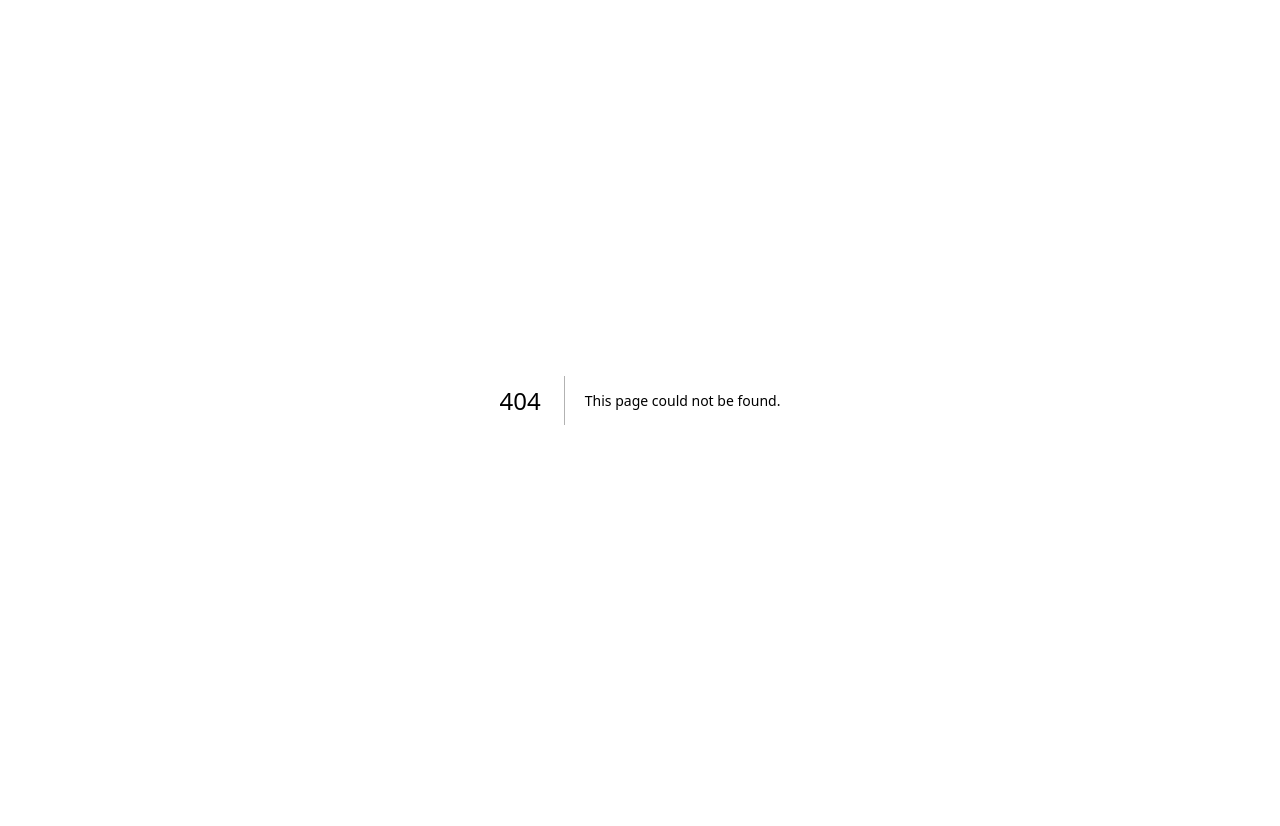
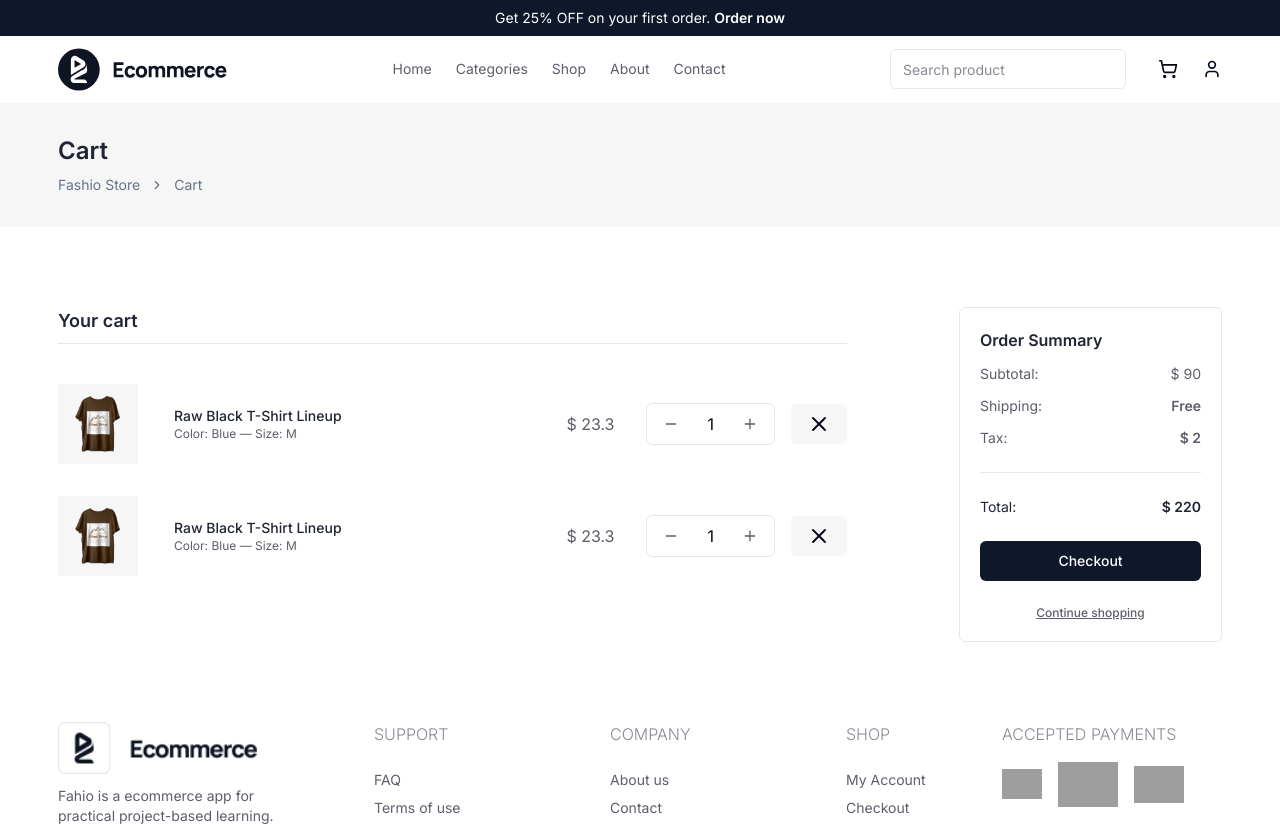
Before and after one commit to abdullahmia/t-shirthaven, a Next.js app: page /cart in a window 1280 px wide. Before the commit this address had no page. Shown: the top 826 px of the page. Before the commit the page ends 800 px from the top, so only its background shows below. Built offline with nearby package versions, Linux system fonts and the light colour scheme; grey boxes are pictures that could not be loaded.

Commit message:
feat: cart UI

```diff
--- /dev/null
+++ b/app/(website)/cart/components/cart-item.jsx
@@ -0,0 +1,42 @@
+import { Button } from "@/components/ui/button";
+import { Minus, Plus, X } from "lucide-react";
+import Image from "next/image";
+
+export default function CartItem() {
+  return (
+    <div className="flex lg:flex-nowrap flex-wrap items-center justify-between lg:gap-0 gap-4">
+      <div className="w-full flex items-center gap-9">
+        <div>
+          <Image
+            src={"/assets/images/product.png"}
+            width={100}
+            height={100}
+            alt="prouct"
+            className="w-[80px] h-[80px] object-cover aspect-auto"
+          />
+        </div>
+        <div>
+          <h2 className="text-sm font-medium text-primary">
+            Raw Black T-Shirt Lineup
+          </h2>
+          <p className="text-xs text-secondary">Color: Blue — Size: M</p>
+        </div>
+      </div>
+      <div className="w-full flex items-center lg:justify-end justify-start gap-4">
+        <h3 className="text-secondary">$ 23.3</h3>
+        <div className="border rounded-md flex items-center gap-3 ms-4">
+          <Button variant="ghost" className="text-xs text-secondary">
+            <Minus size={16} color="#5c5f6a" />
+          </Button>
+          <p>1</p>
+          <Button variant="ghost" className="text-xs text-secondary">
+            <Plus size={16} color="#5c5f6a" />
+          </Button>
+        </div>
+        <Button variant="ghost" className="text-xs bg-secondary">
+          <X />
+        </Button>
+      </div>
+    </div>
+  );
+}
--- /dev/null
+++ b/app/(website)/cart/components/cart-total.jsx
@@ -0,0 +1,43 @@
+import { Button } from "@/components/ui/button";
+import Link from "next/link";
+
+export default function CartTotal() {
+  return (
+    <div className="w-full border rounded-md p-5">
+      <h2 className="text-primary font-semibold">Order Summary</h2>
+
+      <div className="mt-3 space-y-3">
+        <div className="text-sm text-secondary flex justify-between">
+          <span>Subtotal: </span>
+          <span>$ 90</span>
+        </div>
+        <div className="text-sm text-secondary flex justify-between">
+          <span>Shipping: </span>
+          <span className="capitalize font-semibold">free</span>
+        </div>
+        <div className="text-sm text-secondary flex justify-between">
+          <span>Tax: </span>
+          <span className="capitalize font-semibold">$ 2</span>
+        </div>
+      </div>
+      <div className="py-6">
+        <hr />
+      </div>
+      <div className="text-sm text-primary flex justify-between">
+        <span>Total: </span>
+        <span className="capitalize font-semibold">$ 220</span>
+      </div>
+
+      <div className="flex flex-col justify-center items-center gap-6 mt-6">
+        <Button className="w-full">Checkout</Button>
+
+        <Link
+          href="/shop"
+          className="text-xs text-secondary underline font-medium"
+        >
+          Continue shopping
+        </Link>
+      </div>
+    </div>
+  );
+}
--- /dev/null
+++ b/app/(website)/cart/page.js
@@ -0,0 +1,34 @@
+import { GenerateBreadcrumb } from "@/components/generate-breadcrumb";
+import CartItem from "./components/cart-item";
+import CartTotal from "./components/cart-total";
+
+export const metadata = {
+  title: "Cart",
+  description: "Cart",
+};
+
+export default function Cart() {
+  return (
+    <div>
+      <GenerateBreadcrumb title={"Cart"} />
+
+      <div className="container responsive pt-20 flex flex-col md:flex-row  gap-28">
+        <div className="md:w-3/4">
+          <h2 className="text-lg font-semibold text-primary">Your cart</h2>
+
+          <div className="pt-2 pb-10">
+            <hr className="" />
+          </div>
+
+          <div className="space-y-8">
+            <CartItem />
+            <CartItem />
+          </div>
+        </div>
+        <div className="md:w-1/4">
+          <CartTotal />
+        </div>
+      </div>
+    </div>
+  );
+}
--- a/app/(website)/page.js
+++ b/app/(website)/page.js
@@ -98,7 +98,7 @@ export default function Page() {
 
       <div className="container responsive py-20">
         <div className="text-center">
-          <p className="text-sm text-secondary">Shop Now</p>
+          <p className="text-[12px] text-secondary">Shop Now</p>
           <h2 className="text-primary text-2xl font-semibold">Best Selling</h2>
         </div>
 
--- a/components/header.jsx
+++ b/components/header.jsx
@@ -1,6 +1,6 @@
 "use client";
 
-import { CircleUser, ShoppingCart } from "lucide-react";
+import { ShoppingCart, User } from "lucide-react";
 import Link from "next/link";
 import { usePathname } from "next/navigation";
 import Logo from "./logo";
@@ -15,6 +15,8 @@ import { Input } from "./ui/input";
 export default function Header() {
   // hooks
   const pathname = usePathname();
+
+  const isAuthenticated = false;
 
   const menus = [
     { title: "Home", url: "/" },
@@ -73,10 +75,11 @@ export default function Header() {
                 <ShoppingCart size={20} />
               </Link>
 
+              {isAuthenticated ? (
                 <DropdownMenu>
                   <DropdownMenuTrigger asChild>
                     <div className="cursor-pointer">
-                    <CircleUser size={20} />
+                      <User size={20} />
                     </div>
                   </DropdownMenuTrigger>
                   <DropdownMenuContent align="end" className="w-56 mt-4">
@@ -94,6 +97,11 @@ export default function Header() {
                     </DropdownMenuItem>
                   </DropdownMenuContent>
                 </DropdownMenu>
+              ) : (
+                <Link href="/auth/login">
+                  <User size={20} />
+                </Link>
+              )}
             </div>
           </div>
         </div>
```
Lines whose indentation alone changed are shown as unchanged.
